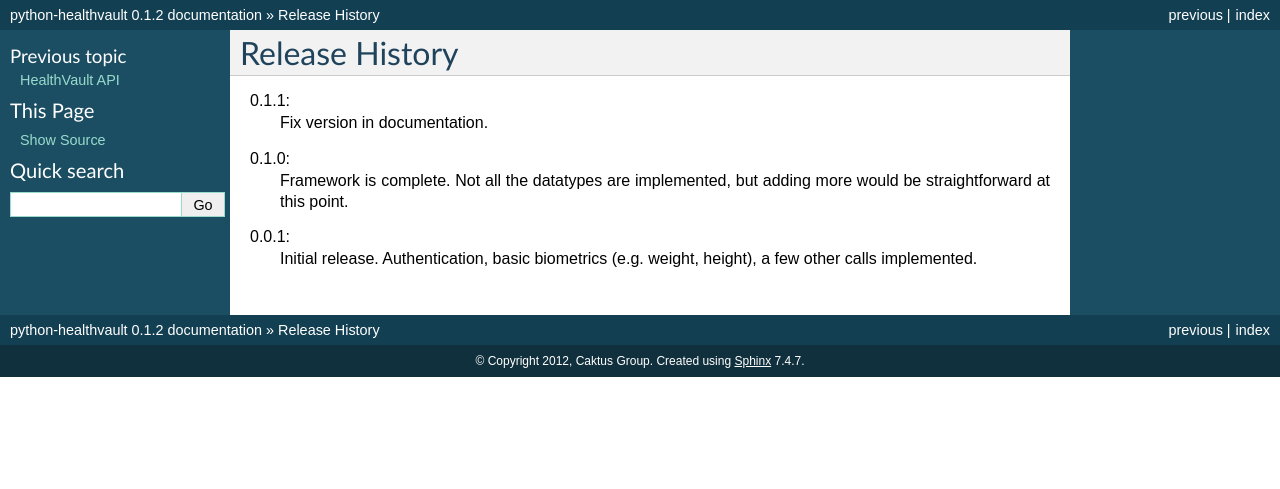
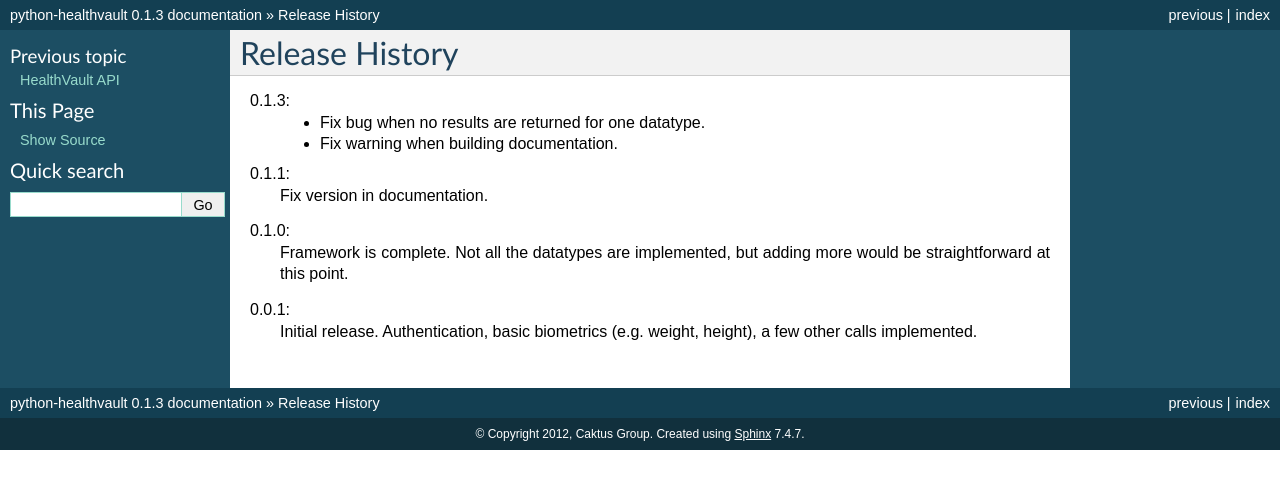
Before and after one commit to orcasgit/python-healthvault, a Sphinx documentation site: the page built from docs/history.rst, in a window 1280 px wide. Shown: the top 489 px of the page. Built offline with Sphinx 7.4.7, drawn with Linux system fonts in a browser that asks for light colours.

Commit message:
Fix bug when no data is returned for some data type
xmlutils wasn't parsing group results if the group was empty (no data of that type).
While we're here, fix a warning while building the docs.

Ticket: #2
Branch: group_text_fix

```diff
--- a/docs/conf.py
+++ b/docs/conf.py
@@ -53,9 +53,9 @@ copyright = u'2012, Caktus Group'
 # built documents.
 #
 # The short X.Y version.
-version = '0.1.2'
+version = '0.1.3'
 # The full version, including alpha/beta/rc tags.
-release = '0.1.2'
+release = '0.1.3'
 
 # The language for content autogenerated by Sphinx. Refer to documentation
 # for a list of supported languages.
@@ -125,7 +125,7 @@ html_theme = 'default'
 # Add any paths that contain custom static files (such as style sheets) here,
 # relative to this directory. They are copied after the builtin static files,
 # so a file named "default.css" will overwrite the builtin "default.css".
-html_static_path = ['_static']
+html_static_path = []
 
 # If not '', a 'Last updated on:' timestamp is inserted at every page bottom,
 # using the given strftime format.
--- a/docs/history.rst
+++ b/docs/history.rst
@@ -2,6 +2,10 @@
 
 Release History
 ===============
+
+0.1.3:
+    - Fix bug when no results are returned for one datatype.
+    - Fix warning when building documentation.
 
 0.1.1:
     Fix version in documentation.
--- a/setup.py
+++ b/setup.py
@@ -2,7 +2,7 @@ from setuptools import setup
 
 setup(
     name='python-healthvault',
-    version='0.1.2',
+    version='0.1.3',
     packages=['healthvaultlib'],
     url='https://github.com/orcasgit/python-healthvault',
     license='Apache 2.0',
```
Also changed, not shown: 1 other file.
